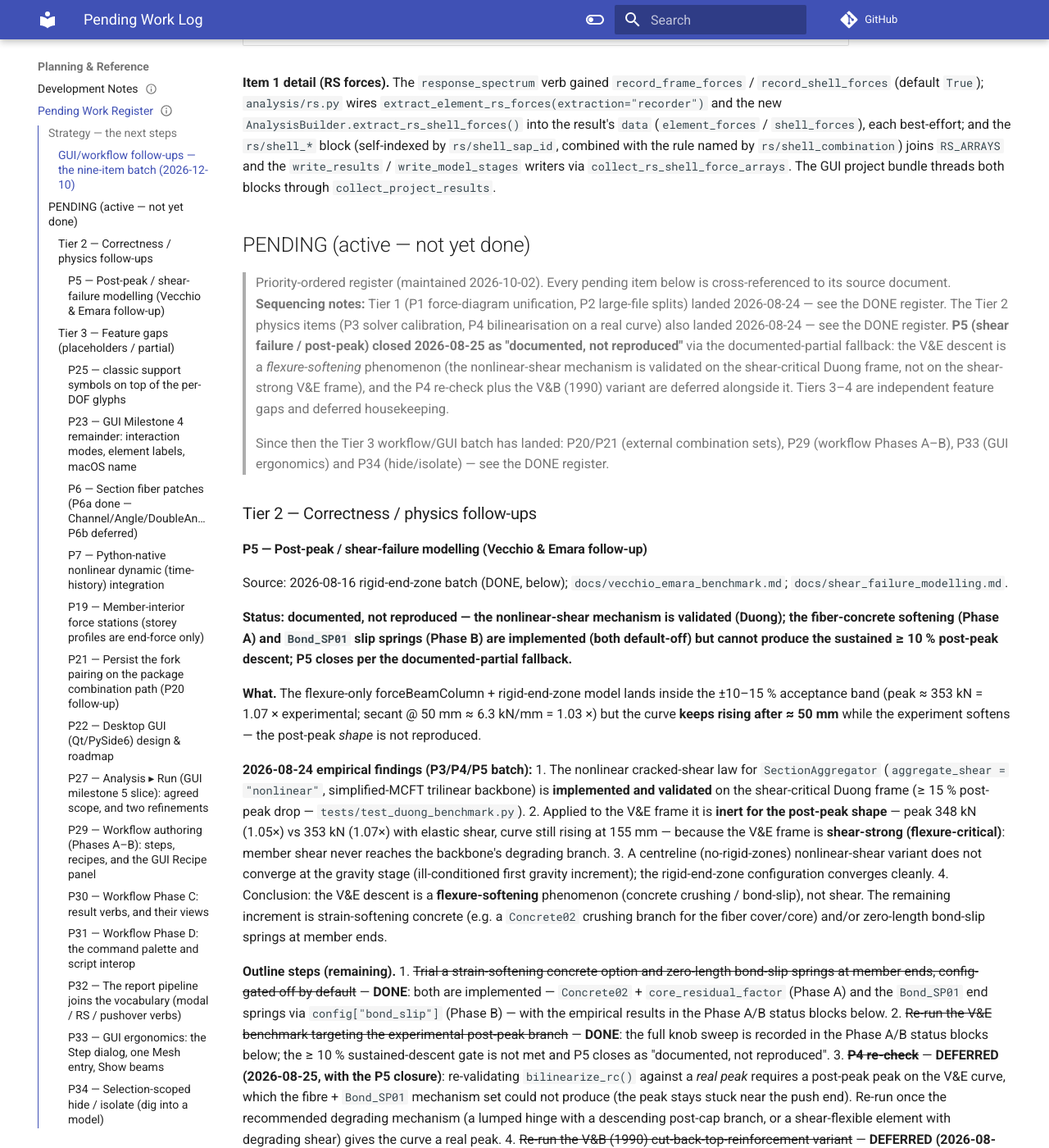
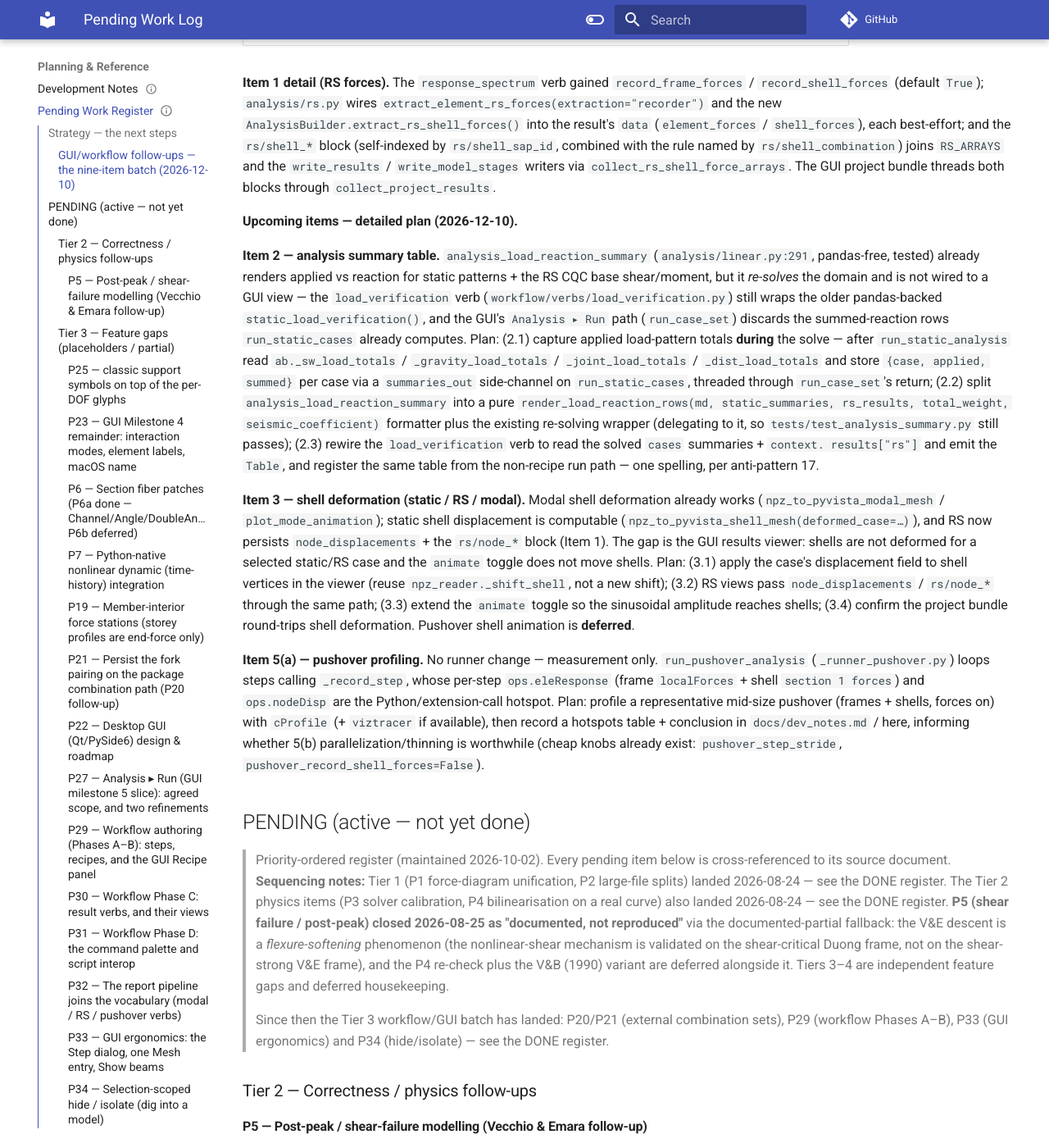
Before and after one commit to boustrephon/fea_toolkit, an MkDocs documentation site: the page built from docs/_pending_work.md, in a window 1280 px wide and 1400 px high, scrolled down 1496 px. Shown: the whole window at 82% size. Built offline with MkDocs 1.6.1 and Material for MkDocs 9.7.7, drawn with Linux system fonts in a browser that asks for light colours; comment, search, counter and statistics services are not loaded.

Commit message:
docs: detail the upcoming items 2, 3 and 5(a) plans

```diff
--- a/docs/_pending_work.md
+++ b/docs/_pending_work.md
@@ -82,6 +82,51 @@ block (self-indexed by `rs/shell_sap_id`, combined with the rule named by
 `rs/shell_combination`) joins `RS_ARRAYS` and the `write_results` /
 `write_model_stages` writers via `collect_rs_shell_force_arrays`.  The GUI
 project bundle threads both blocks through `collect_project_results`.
+
+**Upcoming items — detailed plan (2026-12-10).**
+
+**Item 2 — analysis summary table.**  `analysis_load_reaction_summary`
+(`analysis/linear.py:291`, pandas-free, tested) already renders applied vs
+reaction for static patterns + the RS CQC base shear/moment, but it *re-solves*
+the domain and is not wired to a GUI view — the `load_verification` verb
+(`workflow/verbs/load_verification.py`) still wraps the older pandas-backed
+`static_load_verification()`, and the GUI's `Analysis ▸ Run` path
+(`run_case_set`) discards the summed-reaction rows `run_static_cases` already
+computes.  Plan: (2.1) capture applied load-pattern totals **during** the
+solve — after `run_static_analysis` read `ab._sw_load_totals` /
+`_gravity_load_totals` / `_joint_load_totals` / `_dist_load_totals` and store
+`{case, applied, summed}` per case via a `summaries_out` side-channel on
+`run_static_cases`, threaded through `run_case_set`'s return; (2.2) split
+`analysis_load_reaction_summary` into a pure
+`render_load_reaction_rows(md, static_summaries, rs_results, total_weight,
+seismic_coefficient)` formatter plus the existing re-solving wrapper (delegating
+to it, so `tests/test_analysis_summary.py` still passes); (2.3) rewire the
+`load_verification` verb to read the solved `cases` summaries + `context.
+results["rs"]` and emit the `Table`, and register the same table from the
+non-recipe run path — one spelling, per anti-pattern 17.
+
+**Item 3 — shell deformation (static / RS / modal).**  Modal shell deformation
+already works (`npz_to_pyvista_modal_mesh` / `plot_mode_animation`); static
+shell displacement is computable (`npz_to_pyvista_shell_mesh(deformed_case=…)`),
+and RS now persists `node_displacements` + the `rs/node_*` block (Item 1).  The
+gap is the GUI results viewer: shells are not deformed for a selected static/RS
+case and the `animate` toggle does not move shells.  Plan: (3.1) apply the
+case's displacement field to shell vertices in the viewer (reuse
+`npz_reader._shift_shell`, not a new shift); (3.2) RS views pass
+`node_displacements` / `rs/node_*` through the same path; (3.3) extend the
+`animate` toggle so the sinusoidal amplitude reaches shells; (3.4) confirm the
+project bundle round-trips shell deformation.  Pushover shell animation is
+**deferred**.
+
+**Item 5(a) — pushover profiling.**  No runner change — measurement only.
+`run_pushover_analysis` (`_runner_pushover.py`) loops steps calling `_record_step`,
+whose per-step `ops.eleResponse` (frame `localForces` + shell `section 1 forces`)
+and `ops.nodeDisp` are the Python/extension-call hotspot.  Plan: profile a
+representative mid-size pushover (frames + shells, forces on) with `cProfile`
+(+ `viztracer` if available), then record a hotspots table + conclusion in
+`docs/dev_notes.md` / here, informing whether 5(b) parallelization/thinning is
+worthwhile (cheap knobs already exist: `pushover_step_stride`,
+`pushover_record_shell_forces=False`).
 
 ## PENDING (active — not yet done)
 
```
